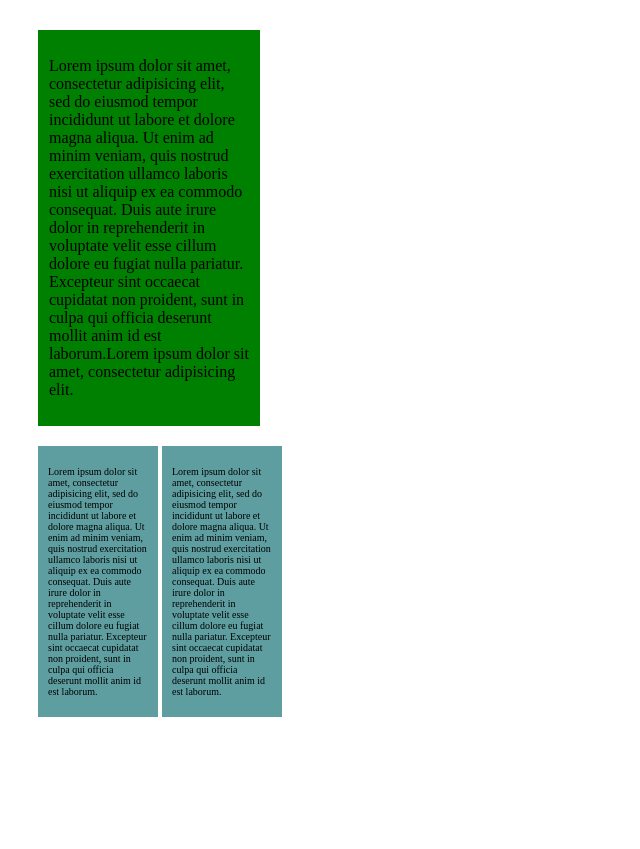
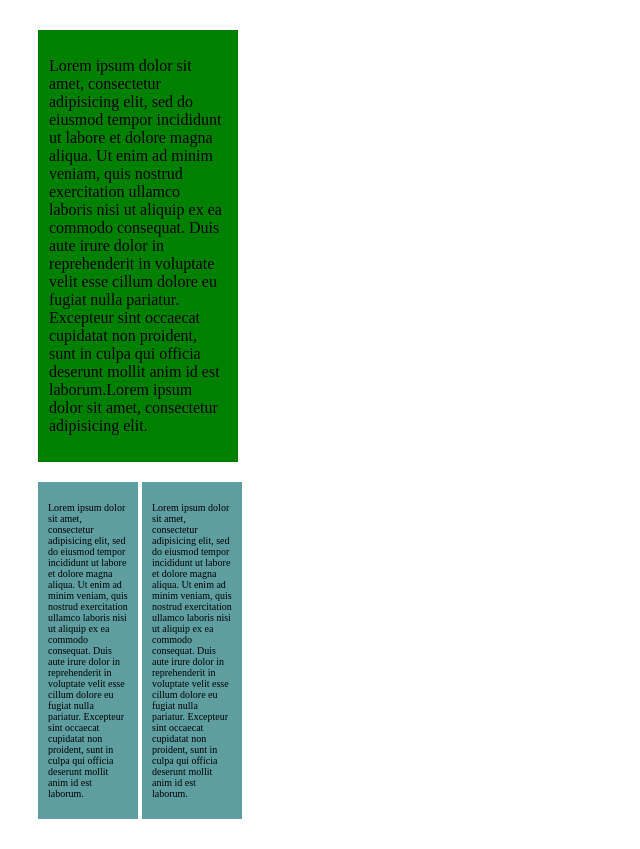
Before and after one commit to Ahmadkhan12345566/AboutMe, a plain HTML site: page box-model.html in a window 1280 px wide. Shown: the whole page, without its empty margins (0-640 px from the left). Before the commit the page ends 800 px from the top, so only its background shows below. Drawn offline with Linux system fonts and the light colour scheme.

Commit message:
Fix the explict box-sizing for box model

```diff
--- a/style-box-model.css
+++ b/style-box-model.css
@@ -2,6 +2,12 @@
 main {
   margin: 30px;
 }
+
+/* Box-sizing ruleset of css
+  fix the explicit width of box approx 200px */
+  * {
+    box-sizing: border-box;
+  }
 .foo{
   width: 200px;
   background-color: green;
@@ -11,7 +17,7 @@ main {
 }
 
 .bar {
-  display: inline-block;;
+  display: inline-block;
   font-size: 10px;
   width: 100px;
   background-color: cadetblue;
```
